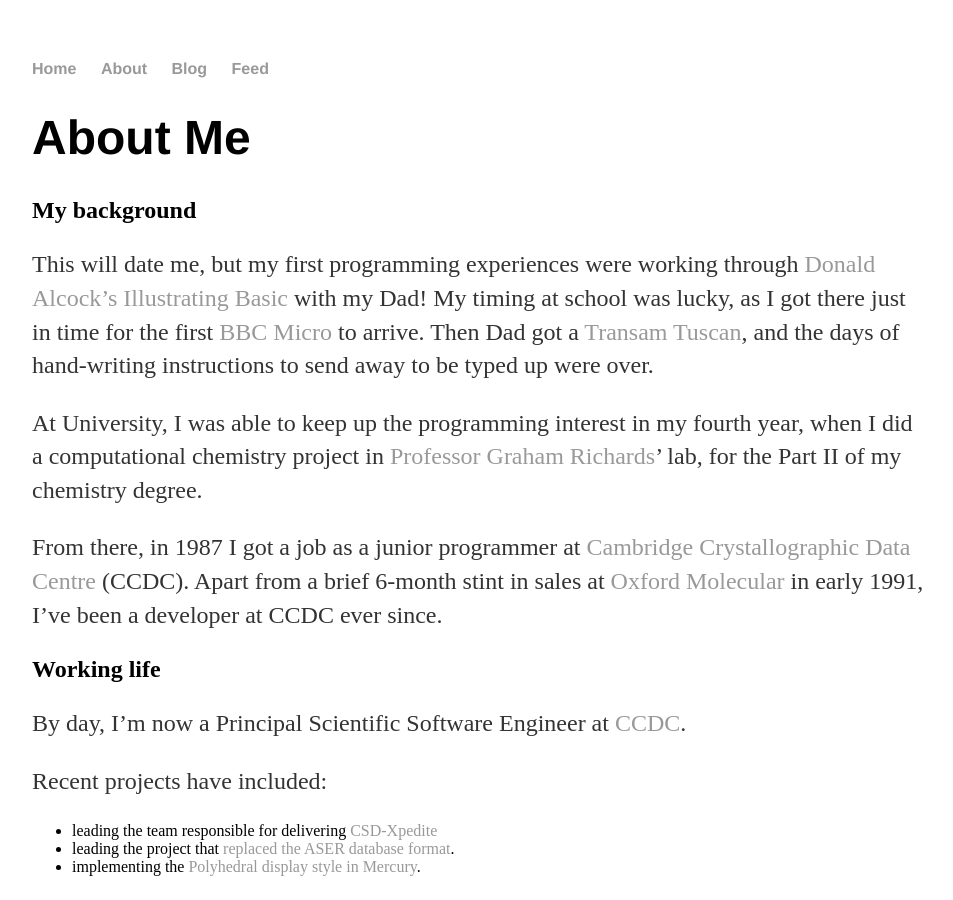
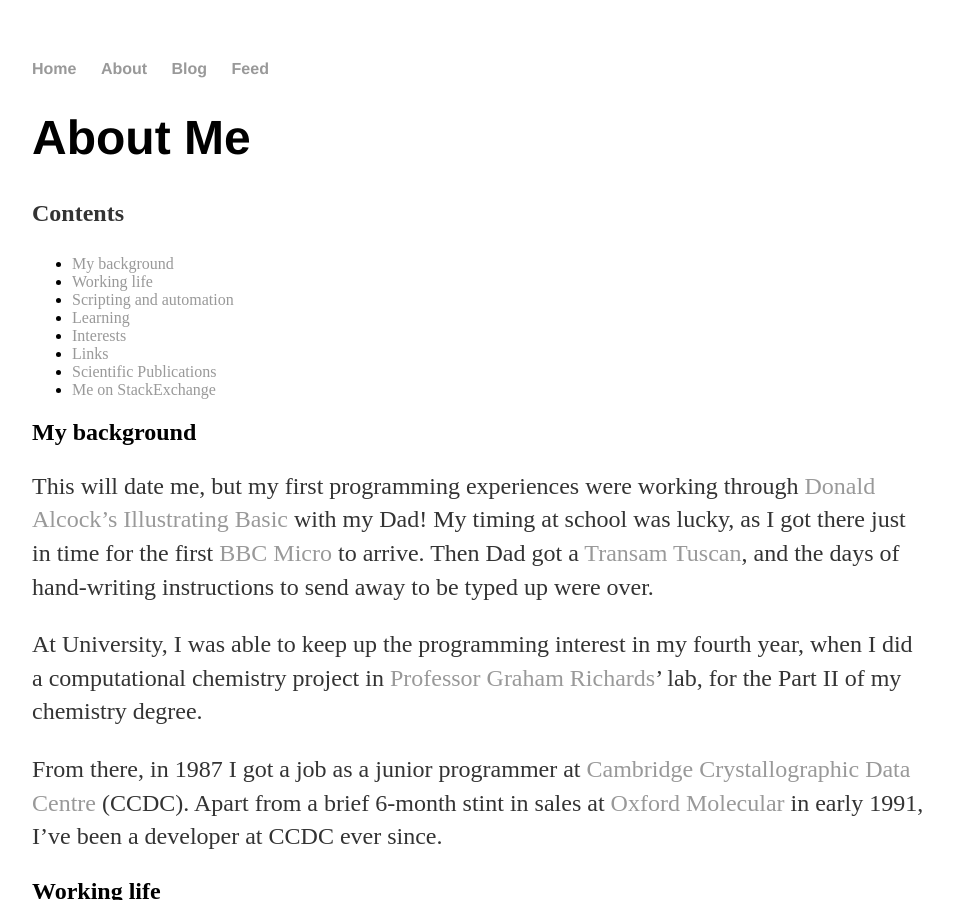
Before and after one commit to claremacrae/claremacrae.github.io, a Jekyll site: the page built from about.md, in a window 1280 px wide and 900 px high. Shown: the whole window, without its empty margins (160-1113 px from the left). Built offline with Jekyll 4.4.1, drawn with Linux system fonts in a browser that asks for light colours.

Commit message:
Add Table of Contents to about.md

```diff
--- a/about.md
+++ b/about.md
@@ -5,7 +5,26 @@
 
 # About Me
 
-## My background
+
+**Contents**
+
+<!-- vscode-markdown-toc -->
+* [My background](#Mybackground)
+* [Working life](#Workinglife)
+* [Scripting and automation](#Scriptingandautomation)
+* [Learning](#Learning)
+* [Interests](#Interests)
+* [Links](#Links)
+* [Scientific Publications](#ScientificPublications)
+* [Me on StackExchange](#MeonStackExchange)
+
+<!-- vscode-markdown-toc-config
+	numbering=false
+	autoSave=true
+	/vscode-markdown-toc-config -->
+<!-- /vscode-markdown-toc -->
+
+## <a name='Mybackground'></a>My background
 
 This will date me, but my first programming experiences were working
 through [Donald Alcock’s Illustrating
@@ -27,7 +46,7 @@
 Molecular](http://www.isis-innovation.com/spinout/oxmol.html) in early
 1991, I’ve been a developer at CCDC ever since.
 
-## Working life
+## <a name='Workinglife'></a>Working life
 
 By day, I’m now a Principal Scientific Software Engineer at
 [CCDC](http://www.ccdc.cam.ac.uk/).
@@ -56,7 +75,7 @@
 crystal structure visualisation program. I was the original, and then
 lead, developer of Mercury from 1999 until around 2010. In December 2018 I returned to working on Mercury.
 
-## Scripting and automation
+## <a name='Scriptingandautomation'></a>Scripting and automation
 
 I’m passionate about using computers to save time. This means I’ve
 contributed to CCDC’s software build and version control systems for
@@ -67,7 +86,7 @@
 keystroke-saving tool [AutoHotKey](http://www.autohotkey.com/) and I
 dabble in Python.
 
-## Learning
+## <a name='Learning'></a>Learning
 
 I have attended a lot of evening talks organised by [Software
 East](http://softwareast.ning.com/) and I really appreciate their
@@ -89,7 +108,7 @@
 a slick way to transfer information from Twitter and RSS feeds into
 Markdown. Both these applications are highly recommended.
 
-## Interests
+## <a name='Interests'></a>Interests
 
 I love folk music, and am always on the lookout for good music, both
 locally and further afield.
@@ -110,7 +129,7 @@
 I’m keen to support local educational computing projects, especially
 ones involving the Raspberry Pi.
 
-## Links
+## <a name='Links'></a>Links
 
 * [My profile at CCDC](http://www.ccdc.cam.ac.uk/CCDC/SeniorManagement/pages/Profile.aspx?profileid=4)
 * [My account on github](https://github.com/claremacrae)
@@ -118,13 +137,13 @@
 * [Linkedin](https://www.linkedin.com/in/claremacrae)
 * [YouTube](http://www.youtube.com/channel/UCNxLq_HrqajGIvPMR63R64A/videos?flow=grid&view=0)
 
-## Scientific Publications
+## <a name='ScientificPublications'></a>Scientific Publications
 
 * [ORCID](http://orcid.org/0000-0003-3664-8645)
 * [Google Scholar Profile](http://scholar.google.co.uk/citations?user=CNekj-gAAAAJ)
 * [Scopus Author ID: 8103868000](http://www.scopus.com/authid/detail.url?authorId=8103868000)
 
-## Me on StackExchange
+## <a name='MeonStackExchange'></a>Me on StackExchange
 
 [![profile for Clare Macrae on Stack Exchange, a network of free,
 community-driven Q&A
```
